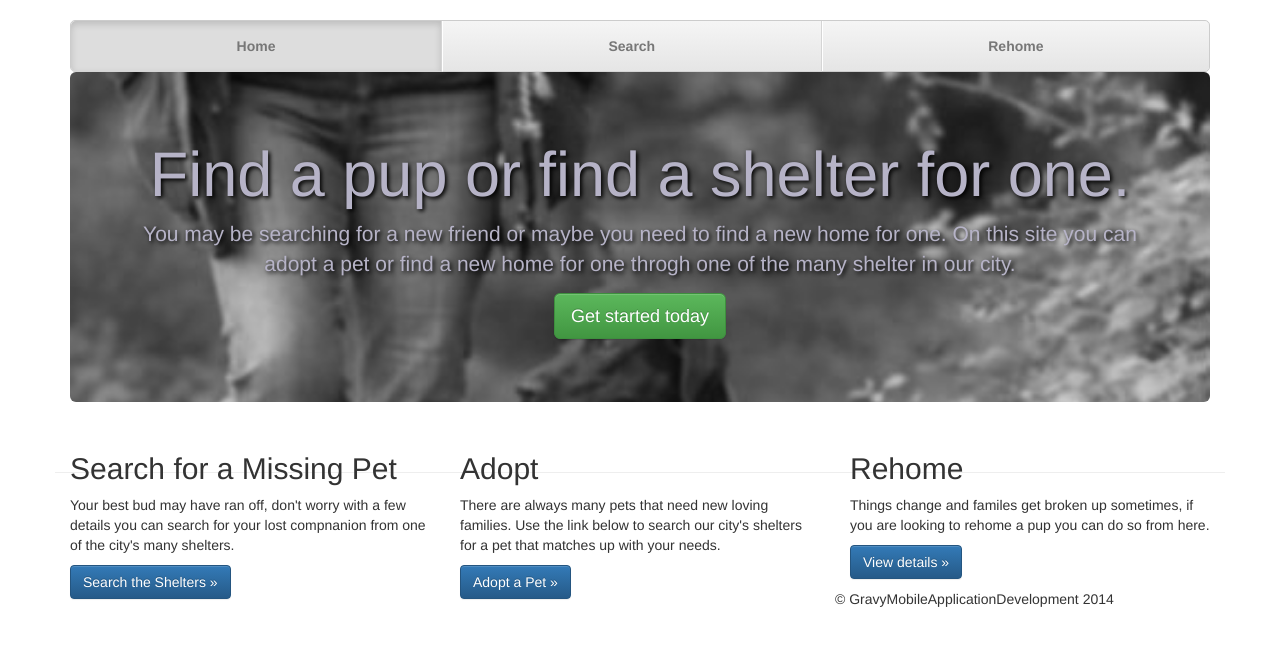
After one commit to DavidANegrete/Full_Stack, a Flask app: page / in a window 1280 px wide. The commit adds this page. Shown: the top 658 px of the page. Run offline with Flask 2, Linux system fonts and the light colour scheme; parts of the project's set-up code (start-up, migrations or seed data) failed here and were passed over; some libraries are stand-ins or nearby versions.

Commit message:
Created the folling templates: pupsearch.html, pupshome.html, pupsadd.html, pupsadopt.html

```diff
--- a/vagrant/fullstack_problem_sets/puppy_shelter/pupwebserver.py
+++ b/vagrant/fullstack_problem_sets/puppy_shelter/pupwebserver.py
@@ -24,14 +24,22 @@
 
 
 
+@app.route('/')
+@app.route('/pups/', methods=['GET', 'POST'])
+def pups():
+	return render_template('pupshome.html')
 
-@app.route('/pups/', methods=['GET', 'POST'])
-def pupsIndex():
+@app.route('/pups/search/')
+def pupsSearch():
+	return render_template('pupssearch.html')
 
-	return render_template('pupshome.html', pups=pups)
+@app.route('/pups/adopt/')
+def pupsAdopt():
+	return render_template('pupsadopt.html')
 
-
-
+@app.route('/pups/add/')
+def pupsAdd():
+	return render_template('pupsadd.html')
 
 
 
--- /dev/null
+++ b/vagrant/fullstack_problem_sets/puppy_shelter/static/styles.css
@@ -0,0 +1,95 @@
+body {
+  padding-top: 20px;
+}
+
+.footer {
+  padding-top: 40px;
+  padding-bottom: 40px;
+  margin-top: 40px;
+  border-top: 1px solid #eee;
+}
+
+/* Main marketing message and sign up button */
+.jumbotron {
+  text-align: center;
+  background-color: transparent;
+  background-image: url("../static/images/front-page-cover.jpg");
+  background-size: cover;
+  color: #b6b3c7;
+  text-shadow: 2px 2px 4px #000000;
+}
+
+
+}
+.jumbotron .btn {
+  padding: 14px 24px;
+  font-size: 21px;
+}
+
+/* Customize the nav-justified links to be fill the entire space of the .navbar */
+
+.nav-justified {
+  background-color: #eee;
+  border: 1px solid #ccc;
+  border-radius: 5px;
+}
+.nav-justified > li > a {
+  padding-top: 15px;
+  padding-bottom: 15px;
+  margin-bottom: 0;
+  font-weight: bold;
+  color: #777;
+  text-align: center;
+  background-color: #e5e5e5; /* Old browsers */
+  background-image: -webkit-gradient(linear, left top, left bottom, from(#f5f5f5), to(#e5e5e5));
+  background-image: -webkit-linear-gradient(top, #f5f5f5 0%, #e5e5e5 100%);
+  background-image:      -o-linear-gradient(top, #f5f5f5 0%, #e5e5e5 100%);
+  background-image:         linear-gradient(to bottom, #f5f5f5 0%,#e5e5e5 100%);
+  filter: progid:DXImageTransform.Microsoft.gradient( startColorstr='#f5f5f5', endColorstr='#e5e5e5',GradientType=0 ); /* IE6-9 */
+  background-repeat: repeat-x; /* Repeat the gradient */
+  border-bottom: 1px solid #d5d5d5;
+}
+.nav-justified > .active > a,
+.nav-justified > .active > a:hover,
+.nav-justified > .active > a:focus {
+  background-color: #ddd;
+  background-image: none;
+  -webkit-box-shadow: inset 0 3px 7px rgba(0,0,0,.15);
+          box-shadow: inset 0 3px 7px rgba(0,0,0,.15);
+}
+.nav-justified > li:first-child > a {
+  border-radius: 5px 5px 0 0;
+}
+.nav-justified > li:last-child > a {
+  border-bottom: 0;
+  border-radius: 0 0 5px 5px;
+}
+
+@media (min-width: 768px) {
+  .nav-justified {
+    max-height: 52px;
+  }
+  .nav-justified > li > a {
+    border-right: 1px solid #d5d5d5;
+    border-left: 1px solid #fff;
+  }
+  .nav-justified > li:first-child > a {
+    border-left: 0;
+    border-radius: 5px 0 0 5px;
+  }
+  .nav-justified > li:last-child > a {
+    border-right: 0;
+    border-radius: 0 5px 5px 0;
+  }
+}
+
+/* Responsive: Portrait tablets and up */
+@media screen and (min-width: 768px) {
+  /* Remove the padding we set earlier */
+  .masthead,
+  .marketing,
+  .footer {
+    padding-right: 0;
+    padding-left: 0;
+  }
+}
--- /dev/null
+++ b/vagrant/fullstack_problem_sets/puppy_shelter/templates/main.html
@@ -0,0 +1,58 @@
+<!DOCTYPE html>
+<html lang="en">
+  <head>
+
+    <meta charset="utf-8">
+    <meta http-equiv="X-UA-Compatible" content="IE=edge">
+    <meta name="viewport" content="width=device-width, initial-scale=1">
+    <!-- The above 3 meta tags *must* come first in the head; any other head content must come *after* these tags -->
+    <meta name="description" content="">
+    <meta name="David A Negrete" content="">
+    <link rel="icon" href="../../favicon.ico">
+
+    <!-- Bootstrap core CSS -->
+  	<!-- Latest compiled and minified CSS -->
+  	<link rel="stylesheet" href="https://maxcdn.bootstrapcdn.com/bootstrap/3.3.5/css/bootstrap.min.css">
+  	<!-- Optional theme -->
+  	<link rel="stylesheet" href="https://maxcdn.bootstrapcdn.com/bootstrap/3.3.5/css/bootstrap-theme.min.css">
+
+    <!-- Custom styles for this template -->
+  	<link rel='stylesheet' type='text/css' href='{{ url_for('static', filename='styles.css') }}'>
+
+    <!-- HTML5 shim and Respond.js for IE8 support of HTML5 elements and media queries -->
+    <!--[if lt IE 9]>
+      <script src="https://oss.maxcdn.com/html5shiv/3.7.2/html5shiv.min.js"></script>
+      <script src="https://oss.maxcdn.com/respond/1.4.2/respond.min.js"></script>
+    <![endif]-->
+    <title>{% block title %}{% endblock %} - Pups in the City</title>
+  </head>
+  	<body>
+		<div class="container">
+			<div class="masthead">
+			<div id ="navigation" >
+			{% block nav %}
+				<nav>
+					<ul class="nav nav-justified">
+						<li {% if page == 'home' %} class="active" {% endif %}><a href="#">Home</a></li>
+
+            			<li {% if page == 'search' %} class="active" {% endif %}><a href="#">Search</a></li>
+            			<li {% if page == 'rehome' %} class="active" {% endif %}><a href="#">Rehome</a></li>
+          			</ul>
+        		</nav>
+        	{% endblock %}
+        </div>
+      		</div>
+      		<!-- conent area -->
+      		{% block content %}
+			{% endblock %}
+			 <div id="footer">
+			 	{% block footer %}
+		    	<footer class="footer">
+		    		<p>&copy; GravyMobileApplicationDevelopment 2014</p>
+		      	</footer>
+		      	{% endblock %}
+		    </div>
+    	</div>
+		<script src="https://maxcdn.bootstrapcdn.com/bootstrap/3.3.5/js/bootstrap.min.js"></script>
+	</body>
+</html>
--- a/vagrant/fullstack_problem_sets/puppy_shelter/templates/pupshome.html
+++ b/vagrant/fullstack_problem_sets/puppy_shelter/templates/pupshome.html
@@ -1,97 +1,39 @@
-<html>
-<head>
-	<title>Pup City</title>
+{% extends "main.html" %}
+{% block title %}Pups in the City{% endblock %}
+{% block head %}
+{% endblock %}
 
-</head>
-<body>
-	<div>
-		<h1 id= 'main-header'>Use this page to find a new pup or rescue one from a shelter</h1>
-	</div>
-
-	<div id = 'search'>
-		<div>
-			<h3>Use the following form to search for a pup being housed in various shelters in our city.</h3>
-			<form action = '' method= 'post'>
-				<fieldset>
-					<legend>Pups available</legend>
-					<p>
-      					<input type='text' name='name' id='name' placeholder='Pups Name'/>
-      					<label for="name">Pup name*</label>
-    				</p>
-    				<p>
-    					<select name='gender'>
-    						<option>Male or Female</option>
-							<option value='male'>Male</option>
-							<option value='female'>Female</option>
-						</select>
-						<label for='gender'>Male or Female</label>
-    				</p>
-    				<p>
-    					<!--age will not be used to pull form elements   -->
-    					<select name='age-option'>
-    						<option >Select an Age</option>
-							<option value='6'>Six months or younger</option>
-							<option value='7'>6 months to 3 years</option>
-							<option value='8'>3 to 6 years</option>
-							<option value='9'>6 years and above</option>
-						</select>
-						<label for='age-option'>Age</label>
-    				</p>
-    				<p><small> *The name search option is an option for those that have lost a pet and have registered the pup with an RFID.</small></p>
-				</fieldset>
-				<p><small> *The name is optional</small></p>
-			</form>
-		</div>
-	</div>
-
-	<div id = 'rehome'>
-		<div>
-			<h3>Find a shelter for a pup</h3>
-		</div>
-		<div id = 'add-shelter-form'>
-			<form action = '' method= 'post'>
-				<fieldset>
-					<legend>Add to a shelter</legend>
-					<p>
-      					<input type='text' name='name' id='name'/>
-      					<label for='name'>Pup name*</label>
-    				</p>
-    				<p>
-    					<select name='gender' id='gender' >
-    						<option>Male or Female</option>
-							<option value='male'>Male</option>
-							<option value='female'>Female</option>
-						</select>
-						<lable for='gender'>Sex</lable>
-    				</p>
-    				<p>
-      					<input type='text' name='dateOfBirth' id='dateOfBirth'/>
-      					<label for='dateOfBirth'>Birth Day</label>
-    				</p>
-    				<p>
-      					<input type='text' name='picture' id='picture'/>
-      					<label for='picture'>Picture</label>
-    				</p>
-    				<p>
-      					<input type='text' name='weight' id='weight'/>
-      					<label for='weight'>Weight</label>
-    				</p>
-    				<legend>Here are the available shelters</legend>
-
-    				<select name='shelter'>
-    					<option value= '1' >Option 1<options>
-    					<option value= '2' >Option 2<options>
-    				</select>
-    				<p>
-						<input type = 'submit' value = 'Add to a Shelter'>
-    				</p>
-				</fieldset>
-			</form>
-		</div>
+{%set page = "home" %}
 
 
-	</div>
+<div class="container">
+  <div class="masthead">
+      {% block navigation %}
+      {% endblock %}
+  </div>
 
 
-</body>
-</html>
+  {% block content %}
+  <!-- Jumbotron -->
+  <div class="jumbotron">
+    <h1>Find a pup or find a shelter for one.</h1>
+    <p class="lead">You may be searching for a new friend or maybe you need to find a new home for one. On this site you can adopt a pet or find a new home for one throgh one of the many shelter in our city.</p>
+    <p><a class="btn btn-lg btn-success" href="#" role="button">Get started today</a></p>
+  </div>
+  <div class="row">
+    <div class="col-lg-4">
+      <h2>Search for a Missing Pet</h2>
+      <p>Your best bud may have ran off, don't worry with a few details you can search for your lost compnanion from one of the city's many shelters.</p>
+      <p><a class="btn btn-primary" href="#" role="button">Search the Shelters &raquo;</a></p>
+    </div>
+    <div class="col-lg-4">
+      <h2>Adopt</h2>
+      <p>There are always many pets that need new loving families. Use the link below to search our city's shelters for a pet that matches up with your needs.</p>
+      <p><a class="btn btn-primary" href="#" role="button">Adopt a Pet &raquo;</a></p>
+    </div>
+    <div class="col-lg-4">
+     <h2>Rehome</h2>
+     <p>Things change and familes get broken up sometimes, if you are looking to rehome a pup you can do so from here.</>
+     <p><a class="btn btn-primary" href="#" role="button">View details &raquo;</a></p>
+    </div>
+  {% endblock %}
```
Also changed, not shown: vagrant/fullstack_problem_sets/puppy_shelter/static/pupshome.html (deleted, +0 -93 lines), vagrant/fullstack_problem_sets/puppy_shelter/templates/pupsadd.html (added, +74 -0 lines), vagrant/fullstack_problem_sets/puppy_shelter/templates/pupsadopt.html (added, +43 -0 lines), vagrant/fullstack_problem_sets/puppy_shelter/templates/pupssearch.html (added, +50 -0 lines), vagrant/fullstack_problem_sets/puppy_shelter/static/images/front-page-cover.jpg (added).
